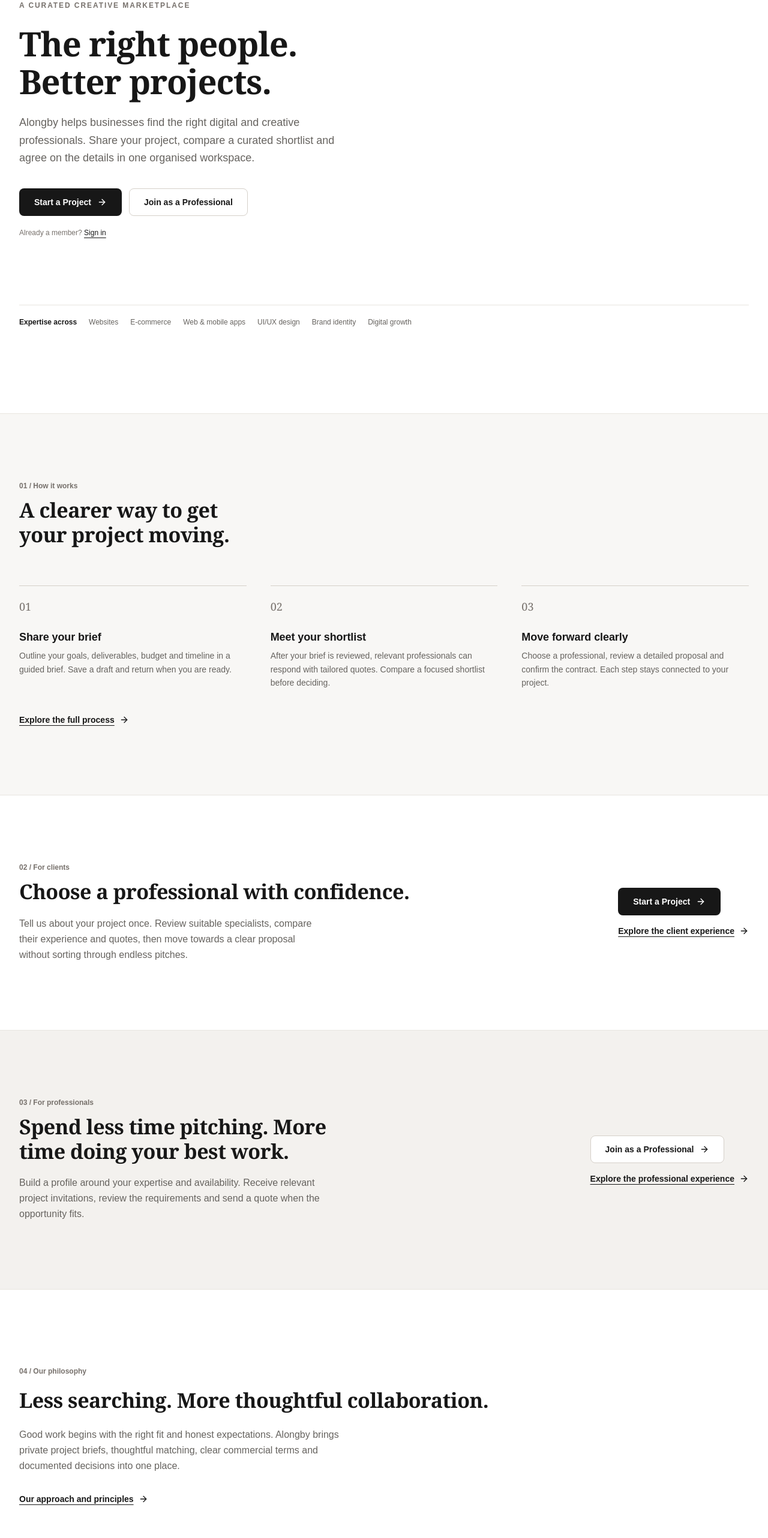
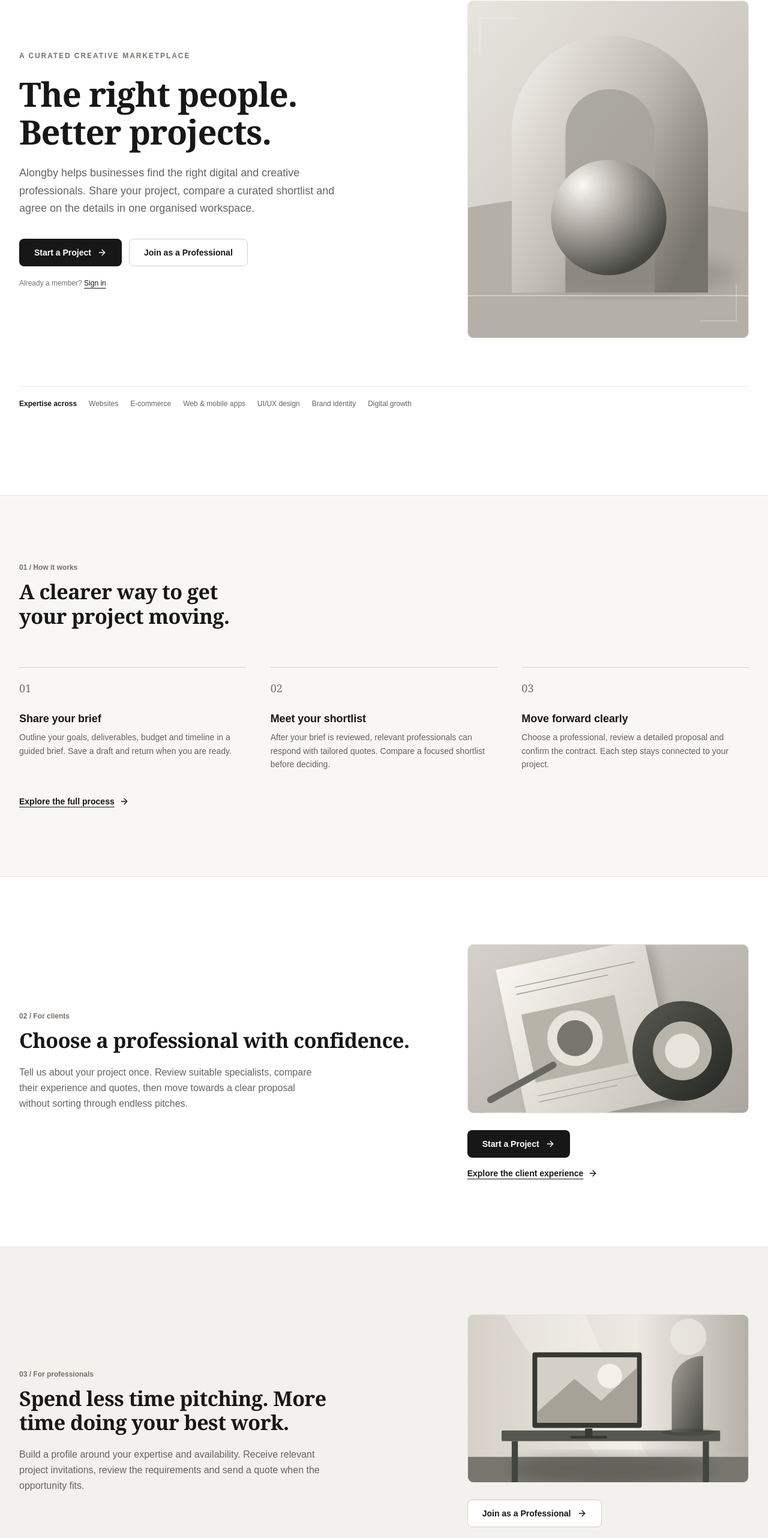
Before and after one commit to Rainbyte-Studio/alongby, a React (Vite) app: page / in a window 1280 px wide. Shown: the part 208-2772 px from the top of the page at 60% size. Built offline with nearby package versions, Linux system fonts and the light colour scheme; no server answers; a web font is replaced by a local one.

Commit message:
design: add original editorial artwork to homepage without screenshots

```diff
--- a/src/pages/LandingPage.tsx
+++ b/src/pages/LandingPage.tsx
@@ -90,7 +90,8 @@ export const LandingPage: React.FC<LandingPageProps> = ({ onOpenAuth }) => {
       {/* A focused first impression: message, explanation and two clear paths. */}
       <section className="bg-[var(--color-surface)] border-b border-[var(--color-border)] px-4 sm:px-6 lg:px-8 py-20 sm:py-28 lg:py-36">
         <div className="max-w-7xl mx-auto">
-          <div className="max-w-4xl">
+          <div className="grid grid-cols-1 lg:grid-cols-12 gap-12 lg:gap-16 items-center">
+          <div className="lg:col-span-7 max-w-4xl">
             <p className="text-xs font-semibold uppercase tracking-[0.16em] text-[var(--color-text-muted)] mb-6">
               A curated creative marketplace
             </p>
@@ -118,7 +119,13 @@ export const LandingPage: React.FC<LandingPageProps> = ({ onOpenAuth }) => {
               </p>
             )}
           </div>
-          <div className="mt-20 sm:mt-28 pt-5 border-t border-[var(--color-border)] flex flex-wrap items-center gap-x-5 gap-y-2">
+          <div className="lg:col-span-5 w-full">
+            <div className="overflow-hidden rounded-[var(--radius-card)] border border-[var(--color-border)] bg-[#d6d2ca] aspect-[5/4] sm:aspect-[4/3] lg:aspect-[5/6]">
+              <img src="/images/editorial-hero.svg" alt="Sculptural arches and a sphere in a monochrome editorial composition" className="w-full h-full object-cover" width="960" height="1120" fetchPriority="high" />
+            </div>
+          </div>
+          </div>
+          <div className="mt-16 sm:mt-20 pt-5 border-t border-[var(--color-border)] flex flex-wrap items-center gap-x-5 gap-y-2">
             <span className="text-xs font-semibold text-[var(--color-text-primary)]">Expertise across</span>
             {DISCIPLINES.map((discipline) => (
               <span key={discipline} className="text-xs text-[var(--color-text-secondary)]">{discipline}</span>
@@ -159,11 +166,16 @@ export const LandingPage: React.FC<LandingPageProps> = ({ onOpenAuth }) => {
               Tell us about your project once. Review suitable specialists, compare their experience and quotes, then move towards a clear proposal without sorting through endless pitches.
             </p>
           </div>
-          <div className="lg:col-span-5 lg:justify-self-end flex flex-col items-start gap-4">
+          <div className="lg:col-span-5 flex flex-col gap-7">
+            <div className="overflow-hidden rounded-[var(--radius-card)] border border-[var(--color-border)] aspect-[5/3] bg-[#d6d2ca]">
+              <img src="/images/editorial-clients.svg" alt="Abstract creative materials arranged in an editorial still life" loading="lazy" decoding="async" width="1000" height="780" className="w-full h-full object-cover" />
+            </div>
+            <div className="flex flex-col items-start gap-4">
             <Button variant="primary" size="lg" onClick={handleClientEntry} rightIcon={<ArrowRight className="w-4 h-4" />}>
               {clientCtaLabel}
             </Button>
             <Link to="/for-clients" className="inline-flex items-center gap-2 text-sm font-semibold text-[var(--color-text-primary)] underline underline-offset-4 hover:opacity-70">Explore the client experience <ArrowRight className="w-4 h-4" aria-hidden="true" /></Link>
+            </div>
           </div>
         </div>
       </section>
@@ -179,11 +191,16 @@ export const LandingPage: React.FC<LandingPageProps> = ({ onOpenAuth }) => {
               Build a profile around your expertise and availability. Receive relevant project invitations, review the requirements and send a quote when the opportunity fits.
             </p>
           </div>
-          <div className="lg:col-span-5 lg:justify-self-end flex flex-col items-start gap-4">
+          <div className="lg:col-span-5 flex flex-col gap-7">
+            <div className="overflow-hidden rounded-[var(--radius-card)] border border-[var(--color-border)] aspect-[5/3] bg-[#d6d2ca]">
+              <img src="/images/editorial-professionals.svg" alt="Abstract creative studio with natural light and sculptural objects" loading="lazy" decoding="async" width="1000" height="780" className="w-full h-full object-cover" />
+            </div>
+            <div className="flex flex-col items-start gap-4">
             <Button variant="outline" size="lg" onClick={handleProfessionalEntry} rightIcon={<ArrowRight className="w-4 h-4" />}>
               {professionalCtaLabel}
             </Button>
             <Link to="/for-professionals" className="inline-flex items-center gap-2 text-sm font-semibold text-[var(--color-text-primary)] underline underline-offset-4 hover:opacity-70">Explore the professional experience <ArrowRight className="w-4 h-4" aria-hidden="true" /></Link>
+            </div>
           </div>
         </div>
       </section>
```
